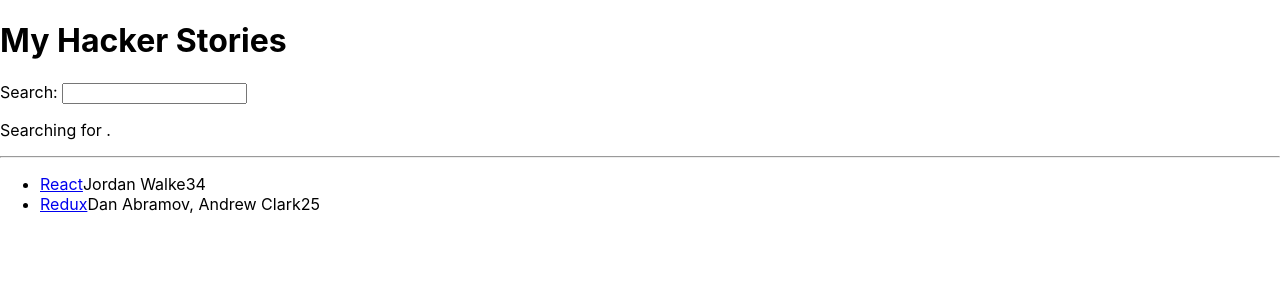
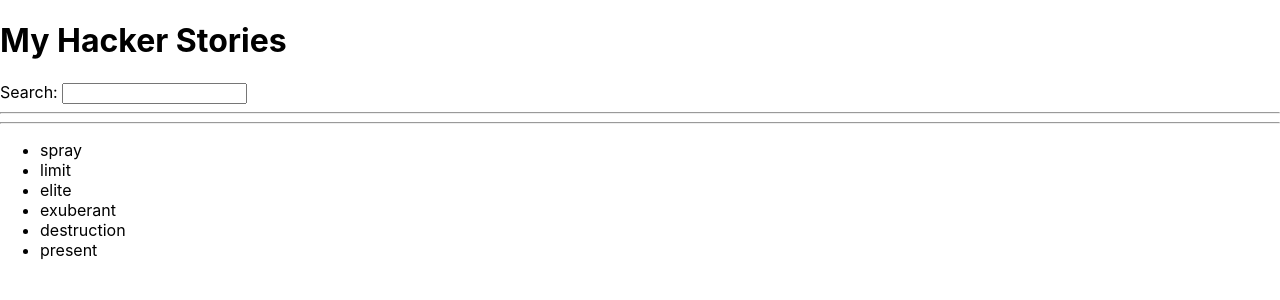
Before and after one commit to rajeshmandava/funWithReact, a React (Create React App) app in the folder my-app/: page / in a window 1280 px wide. Shown: the top 300 px of the page. Built offline with nearby package versions, Linux system fonts and the light colour scheme; the HTML template or start-up script is replaced by a standard one.

Commit message:
Lifting state and passing to List component

```diff
--- a/my-app/src/App.js
+++ b/my-app/src/App.js
@@ -1,6 +1,14 @@
 import * as React from "react";
 
 const App = () => {
+  const words = [
+    "spray",
+    "limit",
+    "elite",
+    "exuberant",
+    "destruction",
+    "present",
+  ];
   const stories = [
     {
       title: "React",
@@ -19,11 +27,23 @@
       objectID: 1,
     },
   ];
+  const [searchTerm, setSearchTerm] = React.useState("");
 
   const handleSearch = (event) => {
     console.log(event.target.value);
+    setSearchTerm(event.target.value);
   };
 
+  // const searchedStories = stories.filter(function (story) {
+  //   return story.author.includes(searchTerm);
+  // });
+  // const searchedStories = stories.filter((story) =>
+  //   story.title.includes(searchTerm)
+  // );
+
+  const filterWords = words.filter(function (word) {
+    return word.includes(searchTerm);
+  });
   return (
     <div>
       <h1>My Hacker Stories</h1>
@@ -31,29 +51,22 @@
       <Search onSearch={handleSearch} />
 
       <hr />
-
-      <List list={stories} />
+      {/* <List list={searchedStories} /> */}
+      <hr></hr>
+      <List2 list2={filterWords} />
     </div>
   );
 };
 
 const Search = (props) => {
-  const [searchTerm, setSearchTerm] = React.useState("");
-
   const handleChange = (event) => {
-    setSearchTerm(event.target.value);
-
     props.onSearch(event);
   };
 
   return (
     <div>
       <label htmlFor="search">Search: </label>
-      <input id="search" type="text" onChange={handleChange} />
-
-      <p>
-        Searching for <strong>{searchTerm}</strong>.
-      </p>
+      <input id="search" type="text" onChange={props.onSearch} />
     </div>
   );
 };
@@ -62,6 +75,14 @@
   <ul>
     {props.list.map((item) => (
       <Item key={item.objectID} item={item} />
+    ))}
+  </ul>
+);
+
+const List2 = (props) => (
+  <ul>
+    {props.list2.map((item) => (
+      <li>{item}</li>
     ))}
   </ul>
 );
```
